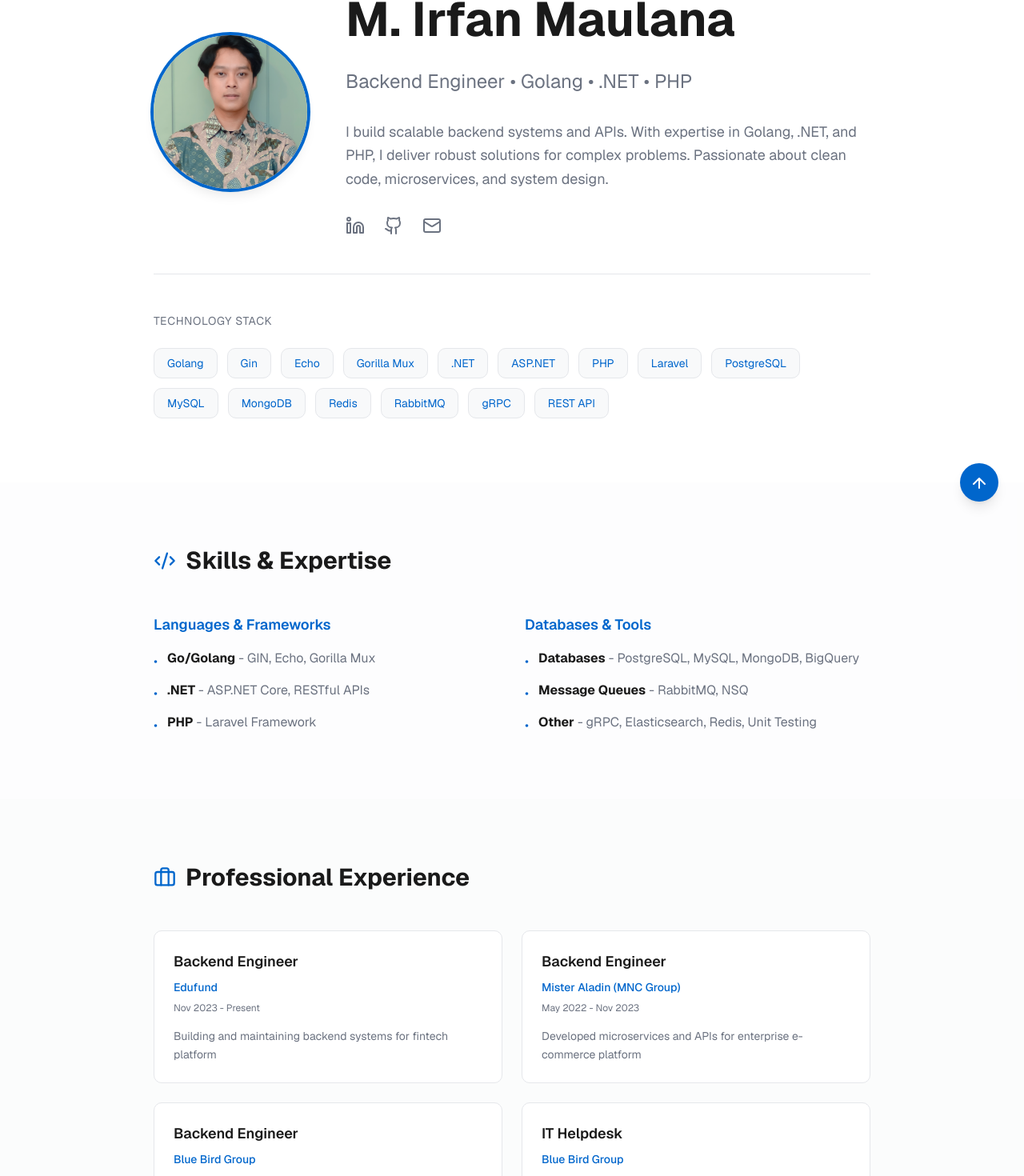
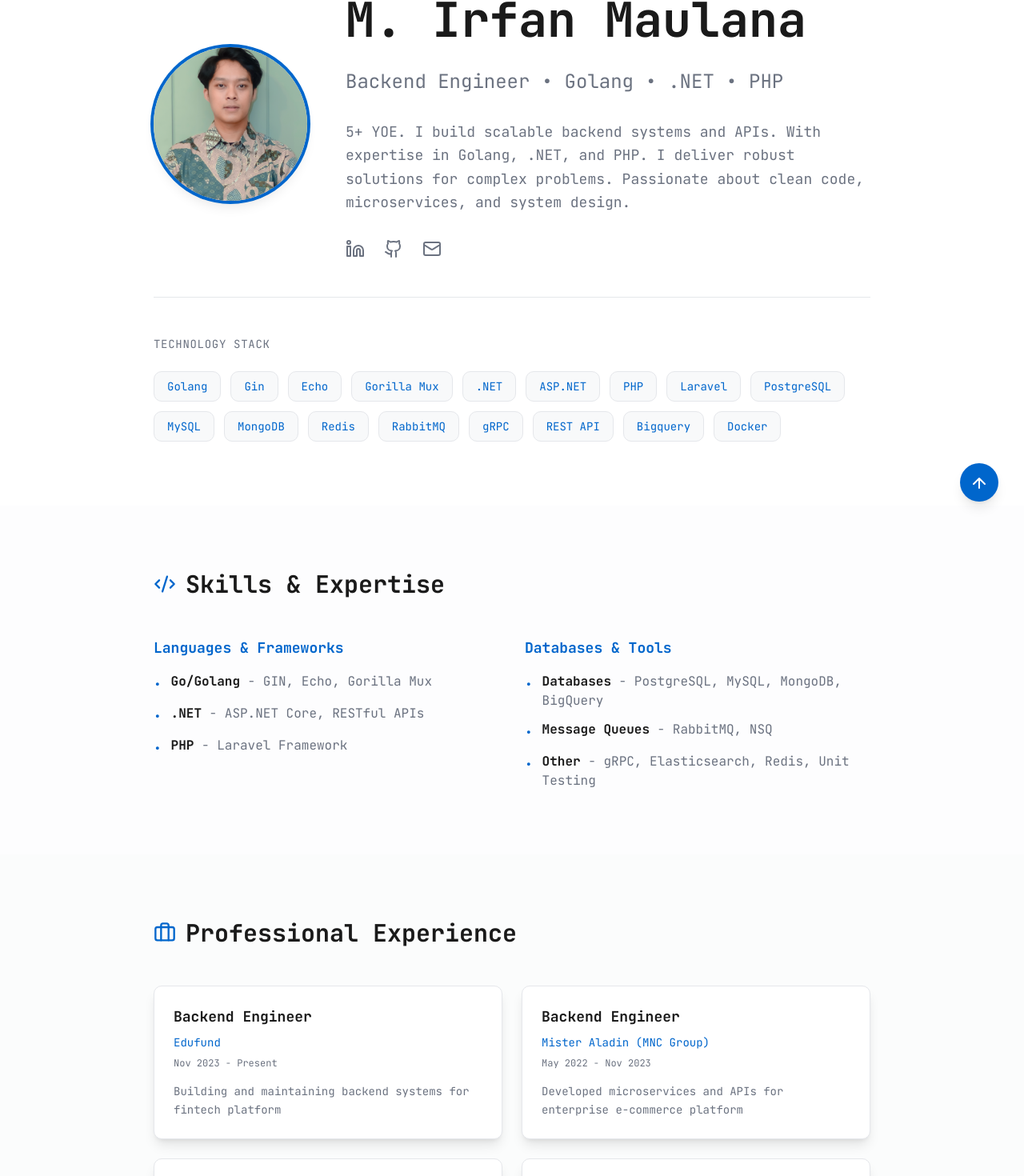
Before and after one commit to irfanmaulana11/irfanmaulana11.github.io, a Next.js app: page / in a window 1280 px wide. Shown: the part 141-1611 px from the top of the page at 80% size. Built offline with nearby package versions, Linux system fonts and the light colour scheme.

Commit message:
update font

```diff
--- a/app/globals.css
+++ b/app/globals.css
@@ -75,8 +75,8 @@
 }
 
 @theme inline {
-  --font-sans: 'Geist', 'Geist Fallback';
-  --font-mono: 'Geist Mono', 'Geist Mono Fallback';
+  --font-sans: var(--font-jetbrains-mono);
+  --font-mono: var(--font-jetbrains-mono);
   --color-background: var(--background);
   --color-foreground: var(--foreground);
   --color-card: var(--card);
--- a/app/layout.tsx
+++ b/app/layout.tsx
@@ -1,11 +1,14 @@
 import React from "react"
 import type { Metadata } from 'next'
-import { Geist, Geist_Mono } from 'next/font/google'
+import { JetBrains_Mono } from 'next/font/google'
 import { Analytics } from '@vercel/analytics/next'
 import './globals.css'
 
-const _geist = Geist({ subsets: ["latin"] });
-const _geistMono = Geist_Mono({ subsets: ["latin"] });
+const jetbrainsMono = JetBrains_Mono({
+  weight: ['400', '700'],
+  subsets: ["latin"],
+  variable: '--font-jetbrains-mono'
+});
 
 export const metadata: Metadata = {
   title: 'Irfan Maulana | Backend Engineer',
@@ -37,7 +40,7 @@ export default function RootLayout({
 }>) {
   return (
     <html lang="en">
-      <body className={`font-sans antialiased`}>
+      <body className={`${jetbrainsMono.variable} font-sans antialiased`}>
         {children}
         <Analytics />
       </body>
--- a/app/page.tsx
+++ b/app/page.tsx
@@ -40,7 +40,7 @@ export default function Portfolio() {
                 Backend Engineer • Golang • .NET • PHP
               </p>
               <p className="text-lg text-muted-foreground leading-relaxed max-w-2xl mb-8">
-                I build scalable backend systems and APIs. With expertise in Golang, .NET, and PHP, I deliver robust solutions for complex problems. Passionate about clean code, microservices, and system design.
+                5+ YOE. I build scalable backend systems and APIs. With expertise in Golang, .NET, and PHP. I deliver robust solutions for complex problems. Passionate about clean code, microservices, and system design.
               </p>
 
               {/* Social Links */}
@@ -62,7 +62,7 @@ export default function Portfolio() {
           <div className="mt-12 pt-12 border-t border-border">
             <p className="text-sm text-muted-foreground mb-6 uppercase tracking-wider">Technology Stack</p>
             <div className="flex flex-wrap gap-3">
-              {['Golang', 'Gin', 'Echo', 'Gorilla Mux', '.NET', 'ASP.NET', 'PHP', 'Laravel', 'PostgreSQL', 'MySQL', 'MongoDB', 'Redis', 'RabbitMQ', 'gRPC', 'REST API'].map((tech) => (
+              {['Golang', 'Gin', 'Echo', 'Gorilla Mux', '.NET', 'ASP.NET', 'PHP', 'Laravel', 'PostgreSQL', 'MySQL', 'MongoDB', 'Redis', 'RabbitMQ', 'gRPC', 'REST API', 'Bigquery' , 'Docker'].map((tech) => (
                 <span key={tech} className="px-4 py-2 bg-card border border-border rounded-lg text-sm text-primary hover:bg-primary hover:text-primary-foreground transition-all cursor-default">
                   {tech}
                 </span>
@@ -155,7 +155,7 @@ export default function Portfolio() {
                 description: 'Technical support and IT infrastructure management'
               }
             ].map((exp, idx) => (
-              <div key={idx} className="bg-background border border-border rounded-lg p-6 hover:shadow-md hover:border-primary transition-all">
+              <div key={idx} className="bg-background border border-border rounded-lg p-6 hover:shadow-md hover:border-primary transition-all shadow-lg">
                 <div className="flex flex-col gap-2 mb-4">
                   <h3 className="text-lg font-semibold text-foreground">{exp.role}</h3>
                   <p className="text-primary font-medium text-sm">{exp.company}</p>
@@ -203,7 +203,7 @@ export default function Portfolio() {
                 tech: ['WordPress', 'WooCommerce', 'MySQL']
               }
             ].map((project, idx) => (
-              <div key={idx} className="bg-background border border-border rounded-lg p-6 hover:border-primary transition-colors group">
+              <div key={idx} className="bg-background border border-border rounded-lg p-6 hover:border-primary transition-colors group shadow-lg">
                 <h3 className="text-lg font-semibold text-foreground mb-2 group-hover:text-primary transition-colors">{project.name}</h3>
                 <p className="text-sm text-muted-foreground mb-4">{project.description}</p>
                 <div className="mb-4">
```
